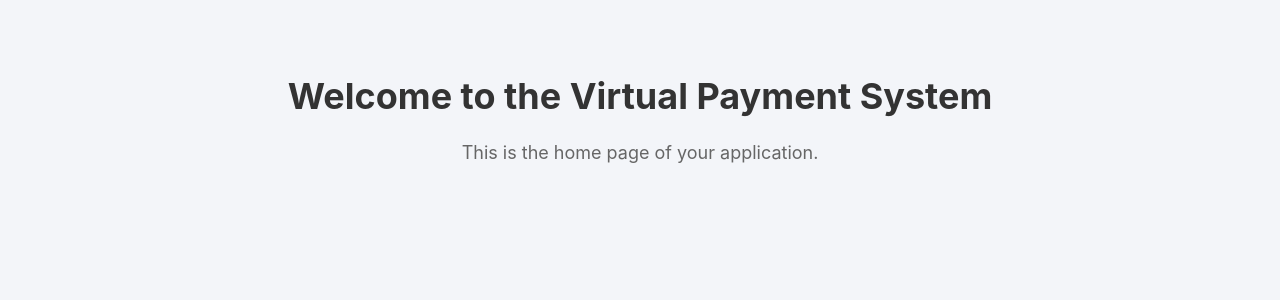
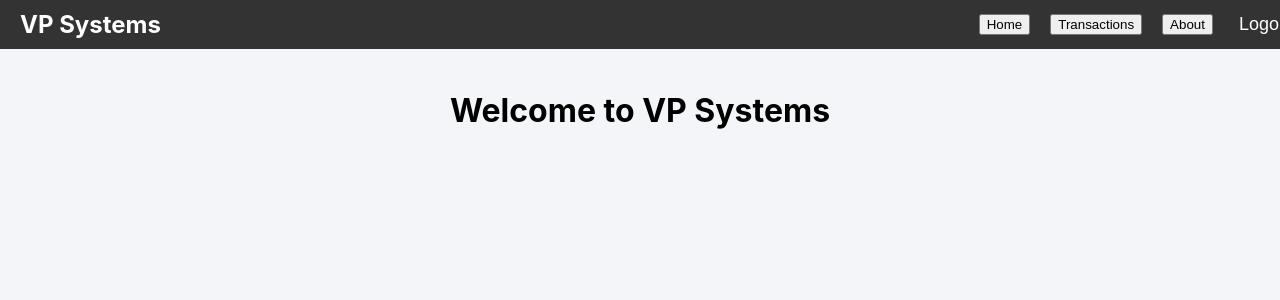
Before and after one commit to bhanuteja449896/VPFrontend, a React (Create React App) app: page /home in a window 1280 px wide. Shown: the top 300 px of the page. Built offline with nearby package versions, Linux system fonts and the light colour scheme.

Commit message:
just added navbar need to update the css of this

```diff
--- a/src/App.js
+++ b/src/App.js
@@ -1,22 +1,15 @@
 import React from 'react';
-import { BrowserRouter as Router, Routes, Route } from 'react-router-dom';
+import { BrowserRouter as Router, Route, Routes } from 'react-router-dom';
 import Login from './components/Login';
 import Home from './components/Home';
-import Payment from './components/Payment';
-import About from './components/About';
-import './App.css';
 
 function App() {
   return (
     <Router>
-      <div className="App">
-        <Routes>
-          <Route path="/" element={<Login />} />
-          <Route path="/home" element={<Home />} />
-          <Route path="/payment" element={<Payment />} />
-          <Route path="/about" element={<About />} />
-        </Routes>
-      </div>
+      <Routes>
+        <Route path="/" element={<Login />} />
+        <Route path="/home" element={<Home />} />
+      </Routes>
     </Router>
   );
 }
--- a/src/components/Home.js
+++ b/src/components/Home.js
@@ -1,11 +1,31 @@
-import React from 'react';
+import React, { useState } from 'react';
+import Navbar from './Navbar';
+import Payment from './Payment'; // Transactions component
+import About from './About'; // About component
 import './css/Home.css';
 
 const Home = () => {
+  const [activeComponent, setActiveComponent] = useState('Home'); // Default to Home
+
+  const renderComponent = () => {
+    switch (activeComponent) {
+      case 'Home':
+        return <h1>Welcome to VP Systems</h1>;
+      case 'Transactions':
+        return <Payment />;
+      case 'About':
+        return <About />;
+      default:
+        return <h1>Welcome to VP Systems</h1>;
+    }
+  };
+
   return (
-    <div className="home-container">
-      <h1>Welcome to the Virtual Payment System</h1>
-      <p>This is the home page of your application.</p>
+    <div>
+      <Navbar setActiveComponent={setActiveComponent} />
+      <div className="content">
+        {renderComponent()}
+      </div>
     </div>
   );
 };
--- /dev/null
+++ b/src/components/Navbar.js
@@ -0,0 +1,23 @@
+import React, { useState } from 'react';
+import './css/Navbar.css';
+
+const Navbar = ({ setActiveComponent }) => {
+  const handleLogout = () => {
+    localStorage.removeItem('userMobile');
+    window.location.href = '/';
+  };
+
+  return (
+    <nav className="navbar">
+      <div className="navbar-brand">VP Systems</div>
+      <ul className="navbar-nav">
+        <li><button onClick={() => setActiveComponent('Home')}>Home</button></li>
+        <li><button onClick={() => setActiveComponent('Transactions')}>Transactions</button></li>
+        <li><button onClick={() => setActiveComponent('About')}>About</button></li>
+        <li><button onClick={handleLogout} className="logout-btn">Logout</button></li>
+      </ul>
+    </nav>
+  );
+};
+
+export default Navbar;
--- a/src/components/css/Home.css
+++ b/src/components/css/Home.css
@@ -1,14 +1,14 @@
-.home-container {
-    text-align: center;
-    padding: 50px;
+.content {
+  padding-top: 70px; /* Adjust based on navbar height */
+  text-align: center;
+}
+
+@media (max-width: 768px) {
+  .navbar-nav {
+    flex-direction: column;
   }
 
-  .home-container h1 {
-    font-size: 36px;
-    color: #333;
+  .navbar-nav li {
+    margin: 10px 0;
   }
-
-  .home-container p {
-    font-size: 18px;
-    color: #666;
-  }
+}
--- /dev/null
+++ b/src/components/css/Navbar.css
@@ -0,0 +1,46 @@
+.navbar {
+    display: flex;
+    justify-content: space-between;
+    align-items: center;
+    background-color: #333;
+    padding: 10px 20px;
+    position: fixed;
+    top: 0;
+    width: 100%;
+    z-index: 1000;
+  }
+
+  .navbar-brand {
+    color: white;
+    font-size: 24px;
+    font-weight: bold;
+  }
+
+  .navbar-nav {
+    list-style: none;
+    display: flex;
+    margin: 0;
+    padding: 0;
+  }
+
+  .navbar-nav li {
+    margin-left: 20px;
+  }
+
+  .navbar-nav a {
+    color: white;
+    text-decoration: none;
+    font-size: 18px;
+  }
+
+  .logout-btn {
+    background: none;
+    border: none;
+    color: white;
+    font-size: 18px;
+    cursor: pointer;
+  }
+
+  .logout-btn:hover {
+    text-decoration: underline;
+  }
```
Also changed, not shown: src/components/Login.js (line endings or trailing spaces).
